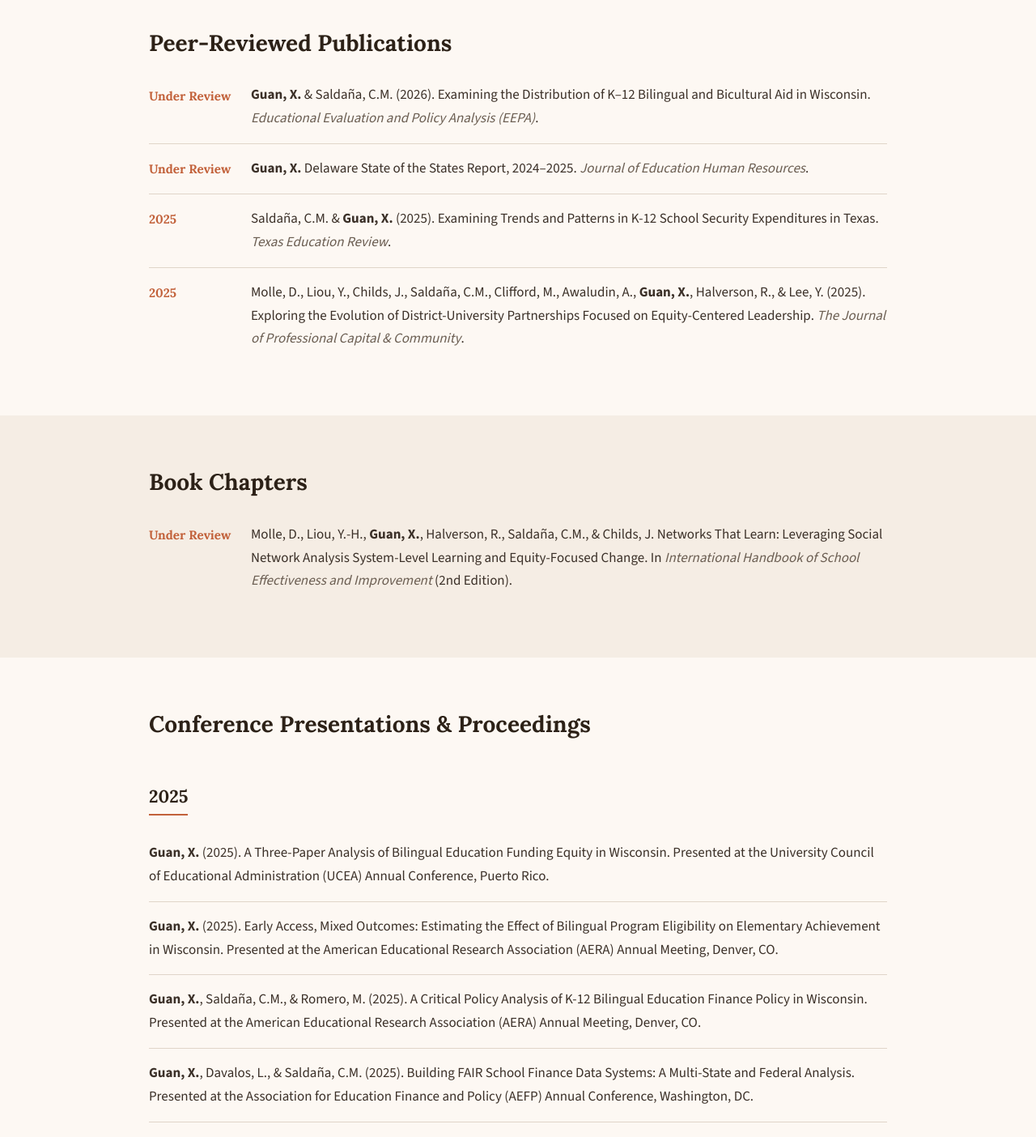
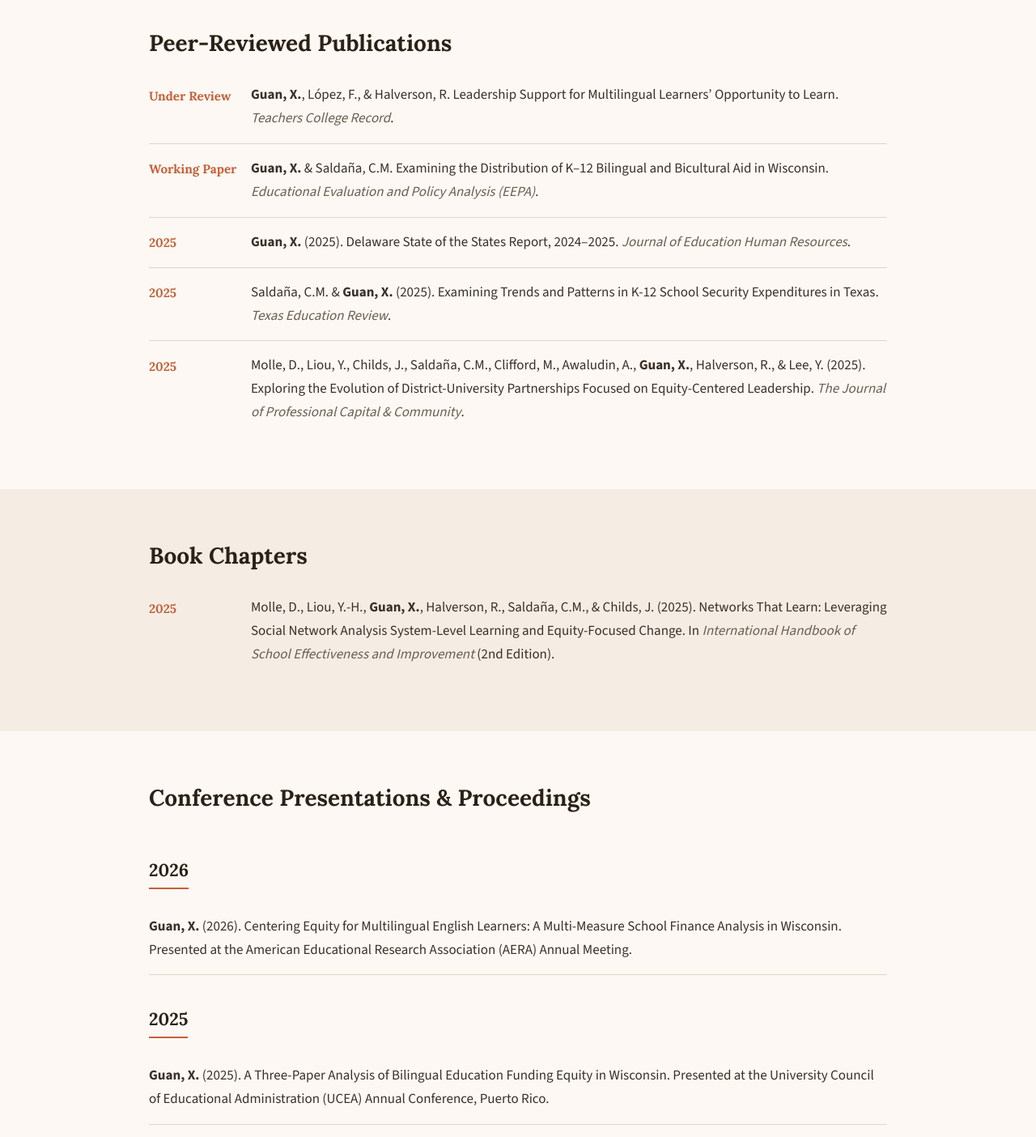
Before and after one commit to LeonaGuan/xinyu-guan-website, a plain HTML site: page publications.html in a window 1280 px wide. Shown: the part 260-1664 px from the top of the page at 81% size. Drawn offline with nearby package versions, Linux system fonts and the light colour scheme.

Commit message:
Update publications: mark Networks That Learn and Delaware report published, relabel EEPA as working paper, add TCR under-review paper and 2026 AERA presentation

```diff
--- a/publications.html
+++ b/publications.html
@@ -45,14 +45,21 @@
         <div class="pub-entry">
           <span class="pub-entry__year">Under Review</span>
           <p class="pub-entry__citation">
-            <strong>Guan, X.</strong> &amp; Salda&ntilde;a, C.M. (2026). Examining the Distribution of K&ndash;12 Bilingual and Bicultural Aid in Wisconsin. <em>Educational Evaluation and Policy Analysis (EEPA)</em>.
+            <strong>Guan, X.</strong>, L&oacute;pez, F., &amp; Halverson, R. Leadership Support for Multilingual Learners&rsquo; Opportunity to Learn. <em>Teachers College Record</em>.
           </p>
         </div>
 
         <div class="pub-entry">
-          <span class="pub-entry__year">Under Review</span>
+          <span class="pub-entry__year">Working Paper</span>
           <p class="pub-entry__citation">
-            <strong>Guan, X.</strong> Delaware State of the States Report, 2024&ndash;2025. <em>Journal of Education Human Resources</em>.
+            <strong>Guan, X.</strong> &amp; Salda&ntilde;a, C.M. Examining the Distribution of K&ndash;12 Bilingual and Bicultural Aid in Wisconsin. <em>Educational Evaluation and Policy Analysis (EEPA)</em>.
+          </p>
+        </div>
+
+        <div class="pub-entry">
+          <span class="pub-entry__year">2025</span>
+          <p class="pub-entry__citation">
+            <strong>Guan, X.</strong> (2025). Delaware State of the States Report, 2024&ndash;2025. <em>Journal of Education Human Resources</em>.
           </p>
         </div>
 
@@ -77,9 +84,9 @@
         <h2>Book Chapters</h2>
 
         <div class="pub-entry">
-          <span class="pub-entry__year">Under Review</span>
+          <span class="pub-entry__year">2025</span>
           <p class="pub-entry__citation">
-            Molle, D., Liou, Y.-H., <strong>Guan, X.</strong>, Halverson, R., Salda&ntilde;a, C.M., &amp; Childs, J. Networks That Learn: Leveraging Social Network Analysis System-Level Learning and Equity-Focused Change. In <em>International Handbook of School Effectiveness and Improvement</em> (2nd Edition).
+            Molle, D., Liou, Y.-H., <strong>Guan, X.</strong>, Halverson, R., Salda&ntilde;a, C.M., &amp; Childs, J. (2025). Networks That Learn: Leveraging Social Network Analysis System-Level Learning and Equity-Focused Change. In <em>International Handbook of School Effectiveness and Improvement</em> (2nd Edition).
           </p>
         </div>
       </div>
@@ -88,6 +95,14 @@
     <section class="section">
       <div class="container">
         <h2>Conference Presentations &amp; Proceedings</h2>
+
+        <h3 class="pub-year-heading">2026</h3>
+
+        <div class="conf-entry">
+          <p>
+            <strong>Guan, X.</strong> (2026). Centering Equity for Multilingual English Learners: A Multi-Measure School Finance Analysis in Wisconsin. Presented at the American Educational Research Association (AERA) Annual Meeting.
+          </p>
+        </div>
 
         <h3 class="pub-year-heading">2025</h3>
 
```
